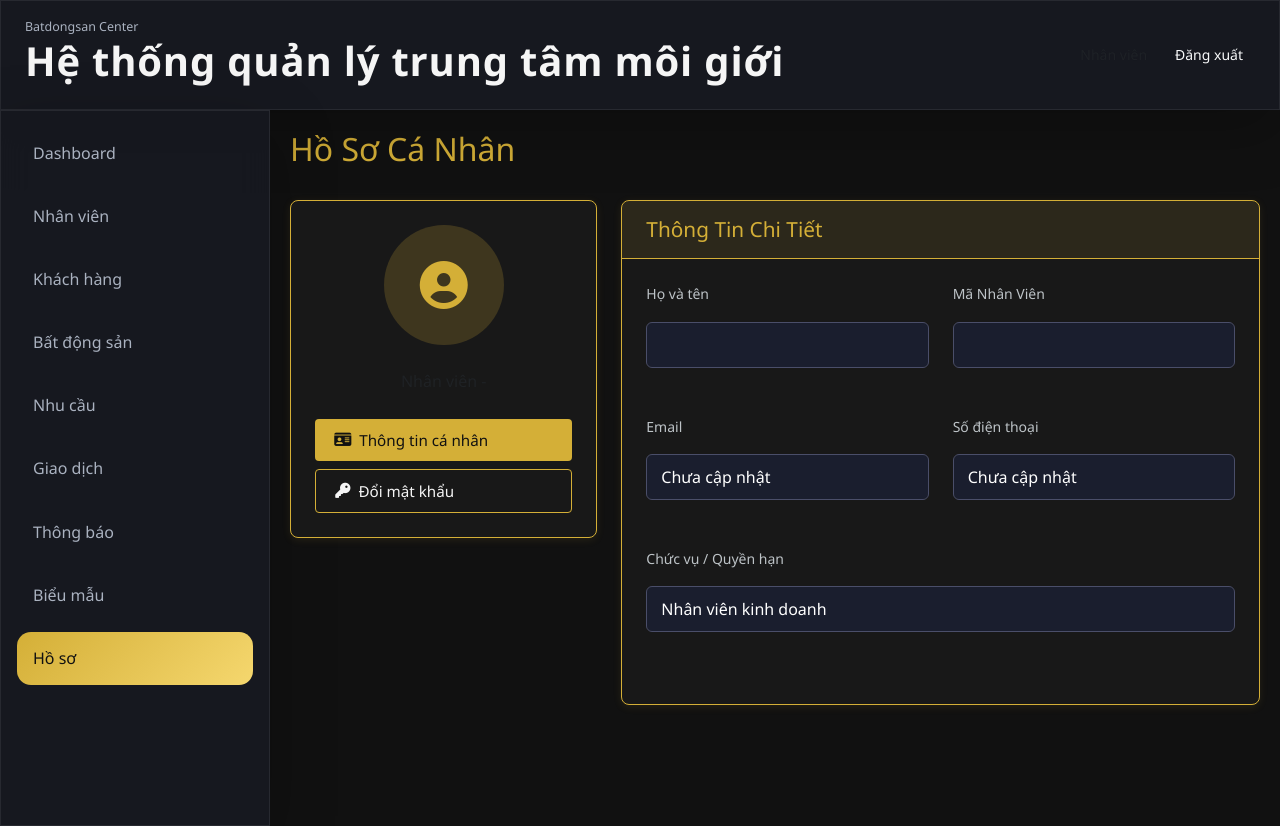
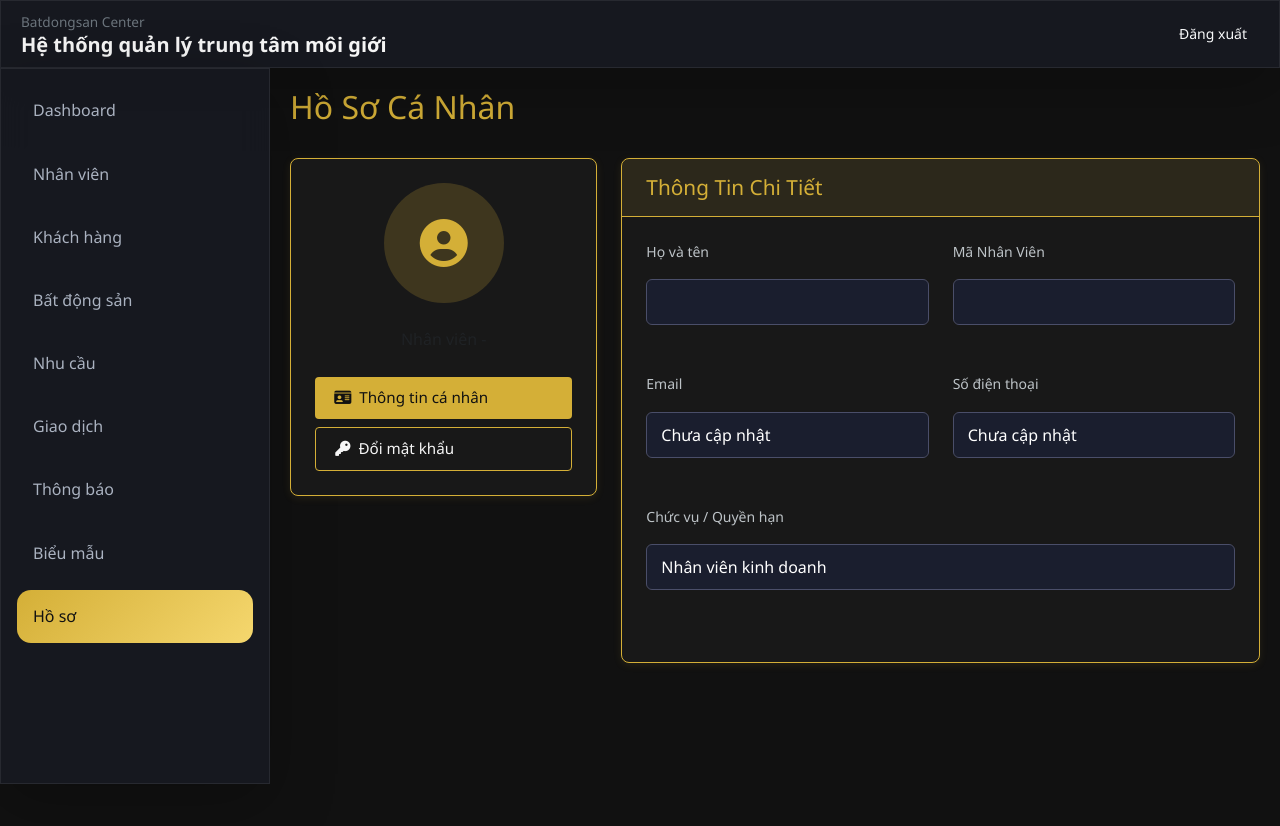
Before and after one commit to hideonbush-t1/FE-project_bds, a React (Vite) app: page /admin/profile in a window 1280 px wide. After the commit the page ends 800 px from the top, so only its background shows below. Built offline with nearby package versions, Linux system fonts and the light colour scheme.

Commit message:
Fix dang nhap va doi mk

```diff
--- a/src/App.tsx
+++ b/src/App.tsx
@@ -1,3 +1,5 @@
+import { ToastContainer } from 'react-toastify';
+import 'react-toastify/dist/ReactToastify.css';
 import { Navigate, Route, Routes } from 'react-router-dom';
 import { PublicLayout } from './layouts/PublicLayout';
 import { AdminLayout } from './layouts/AdminLayout';
@@ -41,6 +43,7 @@ import ChiTietKhachHang from './pages/employee/khachhang/ChiTietKhachHang';
 
 export function App() {
   return (
+    <> {/* 💡 Thêm dấu ngoặc nhọn này để bọc tất cả lại */}
     <Routes>
       {/* 1. Các tuyến đường công khai (Public) */}
       <Route element={<PublicLayout />}>
@@ -105,5 +108,9 @@ export function App() {
       {/* 4. Tự động chuyển hướng về trang chủ nếu gõ sai URL */}
       <Route path="*" element={<Navigate to="/" replace />} />
     </Routes>
+
+    {/* 💡 BƯỚC QUAN TRỌNG: Đặt cục ToastContainer ở cuối cùng */}
+      <ToastContainer position="top-right" autoClose={3000} />
+    </>
   );
 }
--- a/src/components/layout/AppHeader.tsx
+++ b/src/components/layout/AppHeader.tsx
@@ -4,23 +4,56 @@ export function AppHeader() {
   const { user, logout } = useAuth();
 
   return (
-    <header className="app-header">
-      <div>
-        <div className="eyebrow">Batdongsan Center</div>
-        <h1 className="app-title">Hệ thống quản lý trung tâm môi giới</h1>
+    <header
+      className="app-header"
+      style={{
+        display: 'flex',
+        flexDirection: 'row',
+        justifyContent: 'space-between',
+        alignItems: 'center',
+        width: '100%',
+        padding: '10px 20px'
+      }}
+    >
+
+      <div style={{ flexShrink: 0 }}>
+        <div style={{ margin: 0, fontSize: '0.85rem', color: '#6c757d' }}>Batdongsan Center</div>
+        <h1 style={{ margin: 0, fontSize: '1.25rem', fontWeight: 'bold' }}>
+          Hệ thống quản lý trung tâm môi giới
+        </h1>
       </div>
-      <div className="app-header-user">
-        <div>
-          <div className="fw-semibold">{user?.hoTen}</div>
-          {/* Đã thay đổi: Dùng role thay vì isAdmin */}
-          <div className="text-muted small">
-            {String(user?.Role || user?.role).toLowerCase() === 'admin' ? 'Admin' : 'Nhân viên'}
+
+      <div
+        style={{
+          display: 'flex',
+          flexDirection: 'row',
+          alignItems: 'center',
+          columnGap: '15px',
+          flexShrink: 0,
+          minWidth: 'max-content'
+        }}
+      >
+        {/* Khối chứa tên và chức vụ */}
+        {user && (
+          <div style={{ textAlign: 'right', display: 'flex', flexDirection: 'column', justifyContent: 'center' }}>
+            <span style={{ fontWeight: '600', margin: 0, lineHeight: '1.2' }}>
+              {user.hoTen}
+            </span>
+            <span style={{ fontSize: '0.875rem', color: '#6c757d', margin: 0, lineHeight: '1.2' }}>
+              {String(user.Role || user.role).toLowerCase() === 'admin' ? 'Quản trị hệ thống' : 'Nhân viên'}
+            </span>
           </div>
-        </div>
-        <button className="btn btn-outline-light btn-sm" onClick={logout}>
+        )}
+
+        <button
+          className="btn btn-outline-light btn-sm"
+          onClick={logout}
+          style={{ margin: 0, whiteSpace: 'nowrap', height: 'fit-content' }}
+        >
           Đăng xuất
         </button>
       </div>
+
     </header>
   );
 }
--- a/src/contexts/AuthContext.tsx
+++ b/src/contexts/AuthContext.tsx
@@ -1,8 +1,8 @@
 import { createContext, useContext, useEffect, useMemo, useState } from 'react';
 import { useNavigate } from 'react-router-dom';
 import { authService } from '../services/authService';
+import { toast } from 'react-toastify'; // 💡 BƯỚC 1: Thêm import thư viện pop-up
 
-// Cập nhật lại Type cho khớp 100% với dữ liệu Backend trả về
 type User = {
   id: string;
   maNV: string;
@@ -39,57 +39,37 @@ export function AuthProvider({ children }: { children: React.ReactNode }) {
     authService
       .profile()
       .then((response) => {
-        // Bao phủ mọi trường hợp cấu trúc dữ liệu Backend trả về
         const userData = response.data?.user || response.data?.data || response.data;
-        setUser(userData as User); // Ép kiểu an toàn khi set user
+        setUser(userData as User);
       })
-      .catch(() => {
-        // Giữ token để thử lại sau
-      })
+      .catch(() => {})
       .finally(() => setLoading(false));
   }, []);
 
   const login = async (maNV: string, matKhau: string) => {
-    // 1. Gọi API
     const response = await authService.login(maNV, matKhau);
-
-    // Lưu token
     localStorage.setItem('accessToken', response.data.access_token);
 
-    // Lưu user an toàn
     const userData = response.data.user as User;
     setUser(userData);
 
-    // Chuẩn hóa role
     const role = String(userData?.Role || userData?.role).toLowerCase();
 
-    console.log("Role nhận được là:", role);
-
-    // ========================================================
-    // 🧹 DIỆT TẬN GỐC MÀN ĐEN VÀ ÉP HIỆN LẠI THANH CUỘN
-    // ========================================================
-    // 1. Xóa class khóa cuộn của Bootstrap
+    // Diệt màn đen... (giữ nguyên code của bạn)
     document.body.classList.remove('modal-open');
-
-    // 2. Ép buộc thẻ <body> và <html> phải hiện lại thanh cuộn tự động
     document.body.style.overflow = 'auto';
     document.documentElement.style.overflow = 'auto';
-
-    // 3. Xóa phần đệm lề phải dư thừa (do Bootstrap chèn vào để bù độ rộng thanh cuộn)
     document.body.style.paddingRight = '0px';
     document.documentElement.style.paddingRight = '0px';
-
-    // 4. Tiêu diệt màn đen
     const backdrops = document.querySelectorAll('.modal-backdrop');
     backdrops.forEach(backdrop => backdrop.remove());
-    // ========================================================
 
-    // Kiểm tra: Nếu là 'admin' hoặc số '1' thì điều hướng sang admin
+    // 💡 BƯỚC 2: Bắn pop-up thành công
+    toast.success('Đăng nhập thành công!');
+
     if (role === 'admin' || role === '1') {
-      console.log("Đang điều hướng tới Admin Dashboard...");
       navigate('/admin/dashboard', { replace: true });
     } else {
-      console.log("Đang điều hướng tới Employee Dashboard...");
       navigate('/employee/dashboard', { replace: true });
     }
   };
@@ -98,14 +78,19 @@ export function AuthProvider({ children }: { children: React.ReactNode }) {
     localStorage.removeItem('accessToken');
     setUser(null);
 
-    // Ép tải lại từ đầu để trả lại body sạch sẽ cho Trang chủ
-    window.location.href = '/';
+    // 💡 BƯỚC 3: Bắn pop-up đăng xuất
+    toast.success('Đăng xuất thành công!');
+
+    // Delay 0.8 giây để pop-up kịp hiện ra cho người dùng nhìn thấy trước khi F5 trang
+    setTimeout(() => {
+      window.location.href = '/login'; // Sửa '/' thành '/login' để đá về thẳng trang đăng nhập
+    }, 800);
   };
 
   const refreshProfile = async () => {
     const response = await authService.profile();
     const userData = response.data?.user || response.data?.data || response.data;
-    setUser(userData as User); // Ép kiểu an toàn khi refresh
+    setUser(userData as User);
   };
 
   const value = useMemo(() => ({ user, loading, login, logout, refreshProfile }), [user, loading]);
--- a/src/pages/admin/AdminProfilePage.tsx
+++ b/src/pages/admin/AdminProfilePage.tsx
@@ -1,9 +1,10 @@
 import React, { useState } from 'react';
 import { useAuth } from '../../contexts/AuthContext';
 import { http } from '../../api/http';
+import { toast } from 'react-toastify'; // 💡 Import thêm pop-up
 
 export function AdminProfilePage() {
-  const { user, refreshProfile } = useAuth();
+  const { user } = useAuth();
 
   // State để chuyển Tab
   const [activeTab, setActiveTab] = useState<'thong-tin' | 'doi-mat-khau'>('thong-tin');
@@ -32,10 +33,18 @@ export function AdminProfilePage() {
         newPassword: matKhauMoi,
       });
 
-      setMessage({ type: 'success', text: 'Đổi mật khẩu thành công!' });
-      setMatKhauCu('');
-      setMatKhauMoi('');
-      setXacNhanMatKhau('');
+      // 1. Bắn thông báo UI & Pop-up
+      setMessage({ type: 'success', text: 'Đổi mật khẩu thành công! Vui lòng đăng nhập lại.' });
+      toast.success('Đổi mật khẩu thành công! Vui lòng đăng nhập lại.');
+
+      // 2. Tước quyền (Xóa Token)
+      localStorage.removeItem('accessToken');
+
+      // 3. Đợi 1.5 giây để người dùng đọc thông báo rồi F5 đá về Login
+      setTimeout(() => {
+        window.location.href = '/login';
+      }, 1500);
+
     } catch (error: any) {
       const errorMsg = Array.isArray(error.response?.data?.message)
         ? error.response.data.message[0]
@@ -53,7 +62,6 @@ export function AdminProfilePage() {
 
   return (
     <div className="content-wrapper">
-      {/* THÊM ĐOẠN STYLE NÀY VÀO ĐỂ ĐỔI MÀU PLACEHOLDER */}
       <style>{`
         .form-control::placeholder {
           color: #aaa !important;
--- a/src/pages/employee/EmployeeProfilePage.tsx
+++ b/src/pages/employee/EmployeeProfilePage.tsx
@@ -1,22 +1,19 @@
 import React, { useState } from 'react';
 import { useAuth } from '../../contexts/AuthContext';
 import { http } from '../../api/http';
+import { toast } from 'react-toastify'; // 💡 Import thêm pop-up
 
 export function EmployeeProfilePage() {
-  const { user, refreshProfile } = useAuth();
+  const { user } = useAuth();
 
-  // State để chuyển Tab
   const [activeTab, setActiveTab] = useState<'thong-tin' | 'doi-mat-khau'>('thong-tin');
 
-  // State cho Đổi mật khẩu
   const [matKhauCu, setMatKhauCu] = useState('');
   const [matKhauMoi, setMatKhauMoi] = useState('');
   const [xacNhanMatKhau, setXacNhanMatKhau] = useState('');
 
-  // State thông báo
   const [message, setMessage] = useState({ type: '', text: '' });
 
-  // Hàm xử lý đổi mật khẩu
   const handleDoiMatKhau = async (e: React.FormEvent) => {
     e.preventDefault();
     setMessage({ type: '', text: '' });
@@ -32,10 +29,18 @@ export function EmployeeProfilePage() {
         newPassword: matKhauMoi,
       });
 
-      setMessage({ type: 'success', text: 'Đổi mật khẩu thành công!' });
-      setMatKhauCu('');
-      setMatKhauMoi('');
-      setXacNhanMatKhau('');
+      // 1. Bắn thông báo UI & Pop-up
+      setMessage({ type: 'success', text: 'Đổi mật khẩu thành công! Vui lòng đăng nhập lại.' });
+      toast.success('Đổi mật khẩu thành công! Vui lòng đăng nhập lại.');
+
+      // 2. Tước quyền (Xóa Token)
+      localStorage.removeItem('accessToken');
+
+      // 3. Đợi 1.5 giây để người dùng đọc thông báo rồi F5 đá về Login
+      setTimeout(() => {
+        window.location.href = '/login';
+      }, 1500);
+
     } catch (error: any) {
       const errorMsg = Array.isArray(error.response?.data?.message)
         ? error.response.data.message[0]
@@ -48,12 +53,10 @@ export function EmployeeProfilePage() {
     }
   };
 
-  // BIẾN STYLE CHUNG ĐỂ ÉP MÀU CHỮ TRẮNG CHO INPUT
   const inputStyle = { color: '#fff', backgroundColor: 'transparent' };
 
   return (
     <div className="content-wrapper">
-      {/* THÊM ĐOẠN STYLE NÀY VÀO ĐỂ ĐỔI MÀU PLACEHOLDER */}
       <style>{`
         .form-control::placeholder {
           color: #aaa !important;
@@ -66,7 +69,6 @@ export function EmployeeProfilePage() {
       </div>
 
       <div className="row">
-        {/* Cột trái: Menu chuyển Tab & Avatar */}
         <div className="col-md-4 mb-4">
           <div className="card">
             <div className="card-body text-center">
@@ -107,7 +109,6 @@ export function EmployeeProfilePage() {
           </div>
         </div>
 
-        {/* Cột phải: Nội dung chi tiết */}
         <div className="col-md-8">
           <div className="card">
             <div className="card-header">
@@ -117,14 +118,12 @@ export function EmployeeProfilePage() {
             </div>
             <div className="card-body">
 
-              {/* Hiển thị thông báo */}
               {message.text && (
                 <div className={`alert alert-${message.type} mb-4`}>
                   {message.text}
                 </div>
               )}
 
-              {/* TAB 1: THÔNG TIN CÁ NHÂN */}
               {activeTab === 'thong-tin' && (
                 <div className="form-row">
                   <div className="form-group">
@@ -150,7 +149,6 @@ export function EmployeeProfilePage() {
                 </div>
               )}
 
-              {/* TAB 2: ĐỔI MẬT KHẨU */}
               {activeTab === 'doi-mat-khau' && (
                 <form onSubmit={handleDoiMatKhau}>
                   <div className="form-group mb-4">
```
